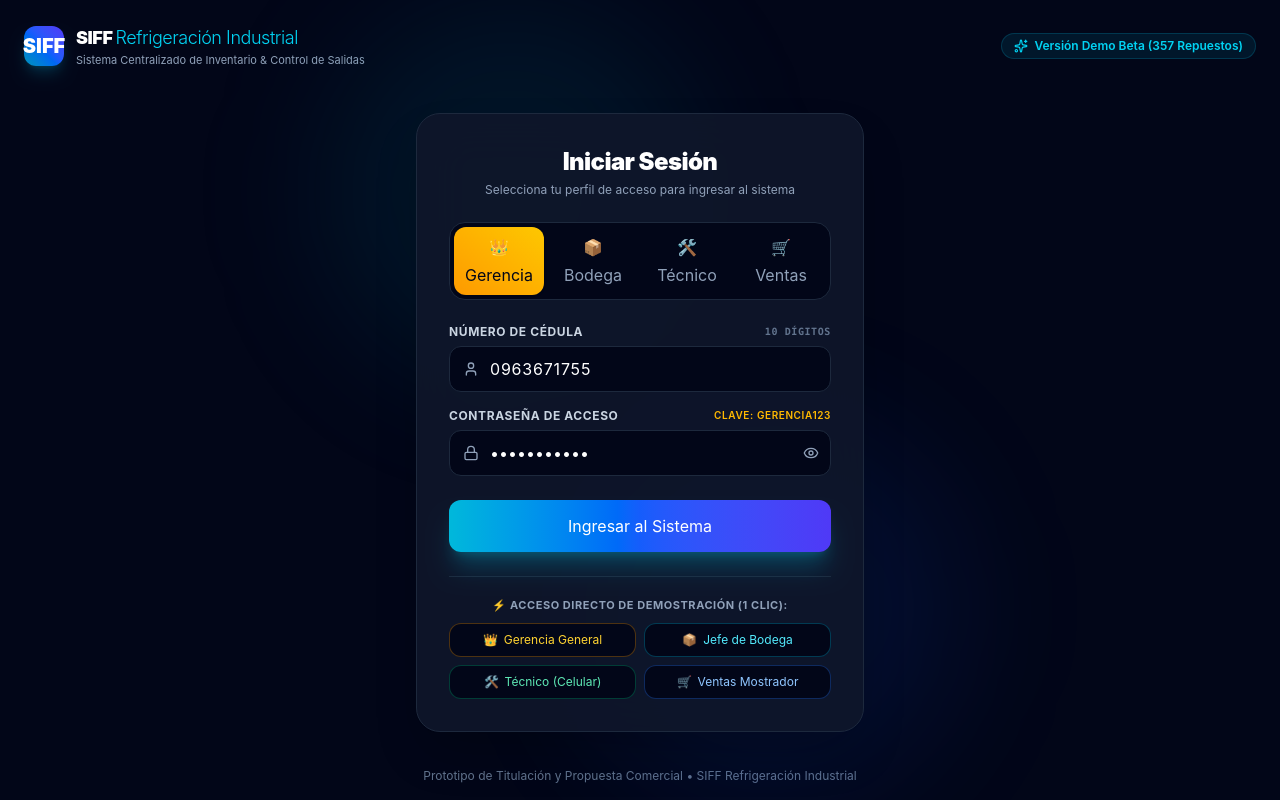
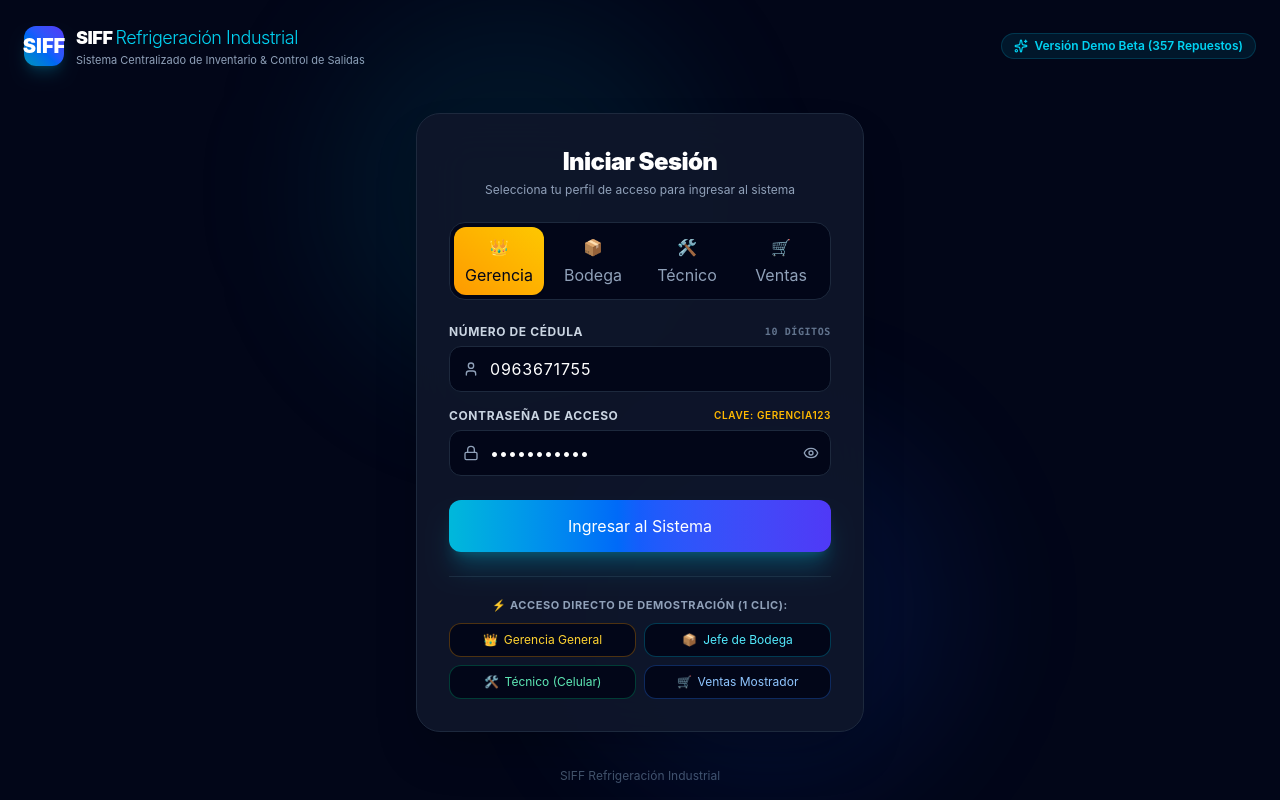
Before and after one commit to joseebernalc93-sketch/siff-sistema-inventario, a Next.js app: page /siff in a window 1280 px wide. Built offline with nearby package versions, Linux system fonts and the light colour scheme.

Commit message:
fix: eliminar texto de titulacion del pie del login

```diff
--- a/components/siff-proposal-demo.tsx
+++ b/components/siff-proposal-demo.tsx
@@ -786,8 +786,8 @@ export default function SiffProposalDemo() {
           </div>
         </main>
 
-        <footer className="p-4 text-center text-xs text-slate-500">
-          Prototipo de Titulación y Propuesta Comercial • SIFF Refrigeración Industrial
+        <footer className="p-4 text-center text-xs text-slate-600">
+          SIFF Refrigeración Industrial
         </footer>
       </div>
     );
```
